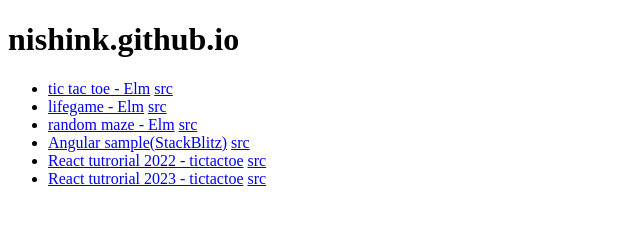
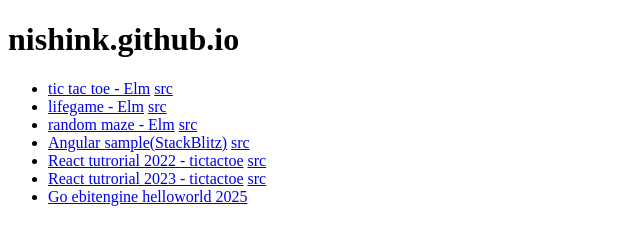
Before and after one commit to nishink/nishink.github.io, a plain HTML site: page index.html in a window 1280 px wide. Shown: the whole page, without its empty margins (0-640 px from the left). Drawn offline with Linux system fonts and the light colour scheme.

Commit message:
add go helloworld

```diff
--- a/index.html
+++ b/index.html
@@ -33,6 +33,9 @@
             <a href="./react/tutorial2023/tictactoe/index.html">React tutrorial 2023 - tictactoe</a>
             <a href="https://github.com/nishink/react/blob/main/tutorial2023/tictactoe/src/App.js">src</a>
         </li>
+        <li>
+            <a href="./go/helloworld/index.html">Go ebitengine helloworld 2025</a>
+        </li>
     </ul>
 </body>
 </html>
```
